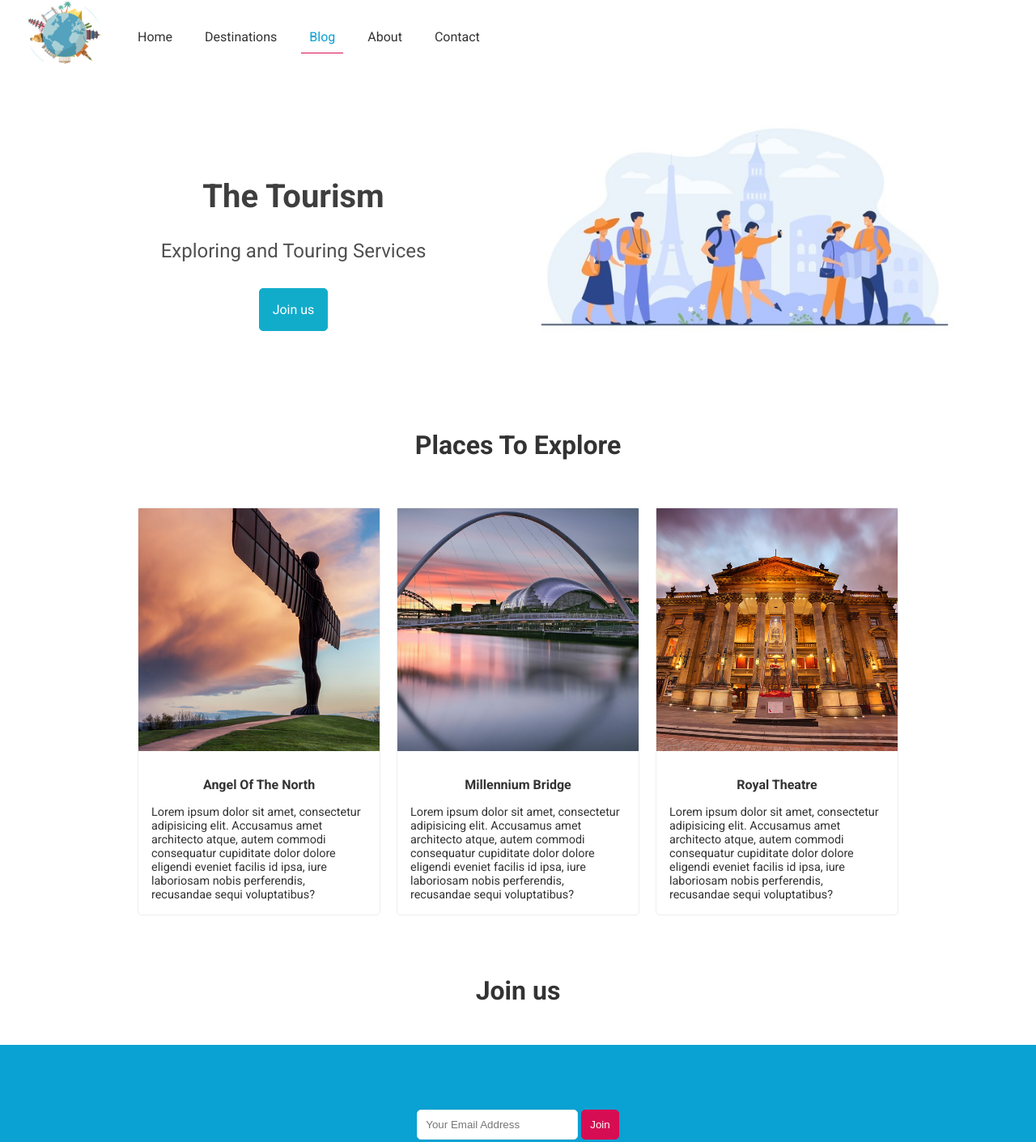
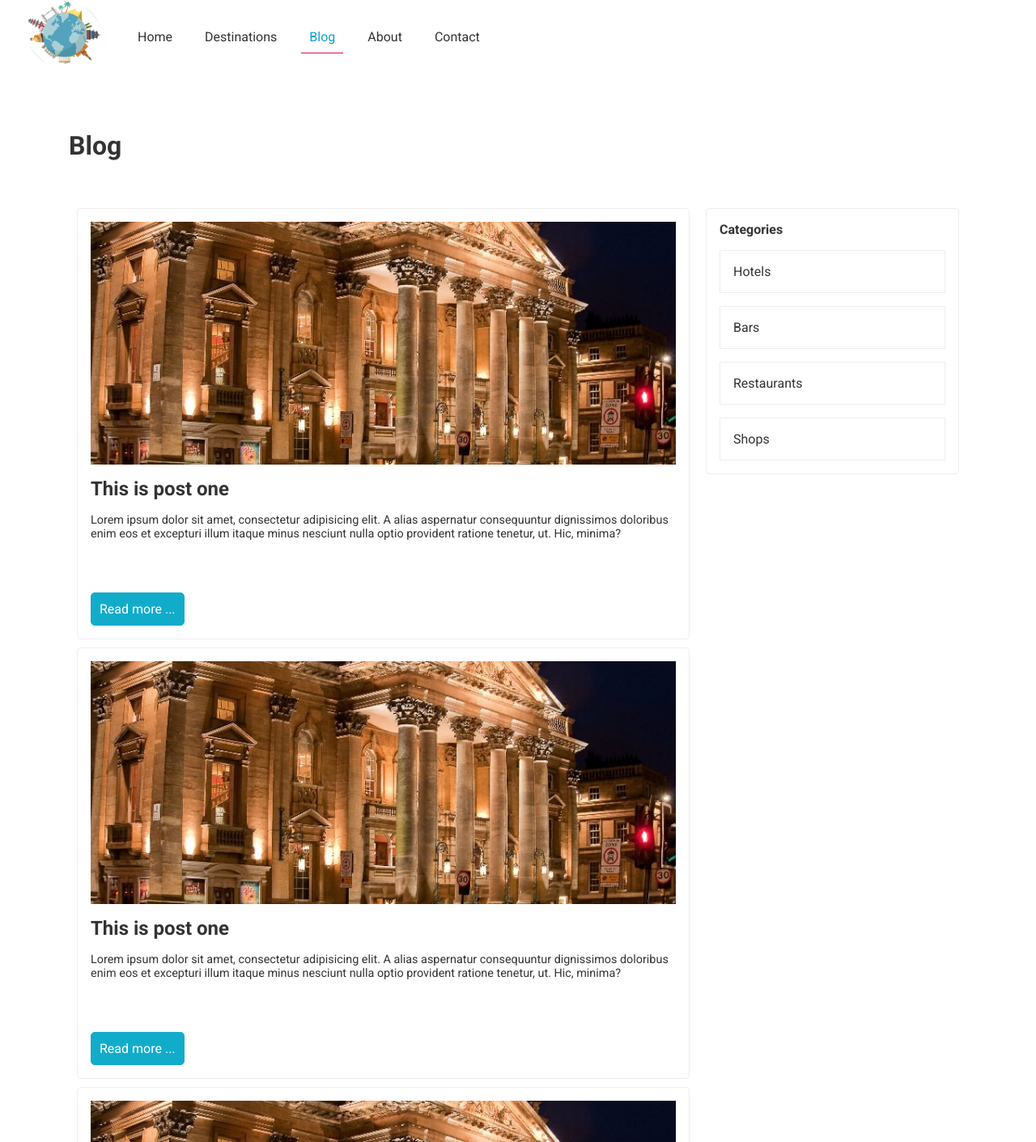
Before and after one commit to hamedhaghi/tourism, a plain HTML site: page blog.html in a window 1280 px wide. Shown: the part 7-1418 px from the top of the page at 81% size. Drawn offline with Linux system fonts and the light colour scheme.

Commit message:
[Add]: Add Blog

```diff
--- a/assets/css/app.css
+++ b/assets/css/app.css
@@ -216,6 +216,23 @@ footer ul li a {
     max-width: 100%;
 }
 
+.sidebar {
+    flex-basis: 30%;
+}
+
+.sidebar a {
+    color: var(--sidebar-a-color);
+}
+
+.sidebar a:hover {
+    background: var(--sidebar-a-hover-bg-color);
+    color: var(--sidebar-a-hover-color);
+}
+
+.posts {
+    flex-basis: 70%;
+}
+
 @media only screen and (max-width: 650px) {
 
     .navbar ul {
@@ -262,4 +279,9 @@ footer ul li a {
         text-align: center;
     }
 
+    .blog {
+        flex-direction: column;
+    }
+
+
 }
--- a/assets/css/colors.css
+++ b/assets/css/colors.css
@@ -19,4 +19,7 @@
     --pagination-a-color: #333;
     --pagination-active-bg-color: #0aa1d3;
     --pagination-active-color : #fff;
+    --sidebar-a-color : #333333;
+    --sidebar-a-hover-color: #0aa1d3;
+    --sidebar-a-hover-bg-color: #f8f8f8;
 }
--- a/assets/css/helpers.css
+++ b/assets/css/helpers.css
@@ -225,6 +225,18 @@
     flex-grow: 2 !important;
 }
 
+.flex-3 {
+    flex-grow: 3 !important;
+}
+
+.flex-4 {
+    flex-grow: 4 !important;
+}
+
+.flex-5 {
+    flex-grow: 5 !important;
+}
+
 .border {
     border:solid 1px #eee;
 }
@@ -247,5 +259,13 @@
 }
 
 .d-flex {
-    display: flex;
+    display: flex !important;
 }
+
+.list-unstyled {
+    list-style: none !important;
+}
+
+.text-decoration-none {
+    text-decoration: none !important;
+}
--- a/blog.html
+++ b/blog.html
@@ -33,73 +33,113 @@
             </li>
         </ul>
     </nav>
-    <div class="banner container">
-        <div class="text-center">
-            <h1 class="mt-4">The Tourism</h1>
-            <h2>Exploring and Touring Services</h2>
-            <a class="btn btn-primary d-inline-block p-1 mt-2" href="#join">Join us</a>
-        </div>
-        <div>
-            <img src="./assets/img/sample1.jpg" alt="people">
-        </div>
-    </div>
 </header>
 <main>
     <div class="container">
-        <h1 class="text-center mb-3 mt-4">Places To Explore</h1>
-        <div class="gallery">
-            <div class="card">
+        <h1 class="text-left mb-3 mt-4">Blog</h1>
+        <div class="d-flex blog">
+            <div class="posts flex-5">
+                <div class="card p-1">
                     <div class="card-body">
-                    <img src="./assets/img/angel-of-the-north/IMG_8762-Edit-Edit_xlarge.jpg"
-                         alt="angel-of-north">
-                    <h4 class="text-center mt-2">Angel Of The North</h4>
-                    <p class="p-1">
-                        Lorem ipsum dolor sit amet, consectetur adipisicing elit. Accusamus amet architecto atque, autem
-                        commodi
-                        consequatur cupiditate dolor dolore eligendi eveniet facilis id ipsa, iure laboriosam nobis
-                        perferendis,
-                        recusandae sequi voluptatibus?
+                        <img src="./assets/img/royal-theatre/newcatsle-theatre-royal-.jpg" alt="new-castle">
+                        <h2 class="mb-1 mt-1">This is post one</h2>
+                        <p>
+                            Lorem ipsum dolor sit amet, consectetur adipisicing elit. A alias aspernatur consequuntur dignissimos doloribus enim eos et excepturi illum itaque minus nesciunt nulla optio provident ratione tenetur, ut. Hic, minima?
                         </p>
+                        <a href="#" class="btn btn-primary d-inline-block mt-4">Read more ...</a>
                     </div>
                 </div>
-            <div class="card">
+                <div class="card p-1">
                     <div class="card-body">
-                    <img src="./assets/img/millennium-bridge/171-1719658_4k-wallpaper-newcastle.jpg"
-                         alt="millennium-bridge">
-                    <h4 class="text-center mt-2">Millennium Bridge</h4>
-                    <p class="p-1">
-                        Lorem ipsum dolor sit amet, consectetur adipisicing elit. Accusamus amet architecto atque, autem
-                        commodi
-                        consequatur cupiditate dolor dolore eligendi eveniet facilis id ipsa, iure laboriosam nobis
-                        perferendis,
-                        recusandae sequi voluptatibus?
+                        <img src="./assets/img/royal-theatre/newcatsle-theatre-royal-.jpg" alt="new-castle">
+                        <h2 class="mb-1 mt-1">This is post one</h2>
+                        <p>
+                            Lorem ipsum dolor sit amet, consectetur adipisicing elit. A alias aspernatur consequuntur dignissimos doloribus enim eos et excepturi illum itaque minus nesciunt nulla optio provident ratione tenetur, ut. Hic, minima?
                         </p>
+                        <a href="#" class="btn btn-primary d-inline-block mt-4">Read more ...</a>
                     </div>
                 </div>
-            <div class="card">
+                <div class="card p-1">
                     <div class="card-body">
-                    <img src="./assets/img/royal-theatre/IMG_7818-Edit-2-Edit_xlarge.jpg"
-                         alt="royal-theatre">
-                    <h4 class="text-center mt-2">Royal Theatre</h4>
-                    <p class="p-1">
-                        Lorem ipsum dolor sit amet, consectetur adipisicing elit. Accusamus amet architecto atque, autem
-                        commodi
-                        consequatur cupiditate dolor dolore eligendi eveniet facilis id ipsa, iure laboriosam nobis
-                        perferendis,
-                        recusandae sequi voluptatibus?
+                        <img src="./assets/img/royal-theatre/newcatsle-theatre-royal-.jpg" alt="new-castle">
+                        <h2 class="mb-1 mt-1">This is post one</h2>
+                        <p>
+                            Lorem ipsum dolor sit amet, consectetur adipisicing elit. A alias aspernatur consequuntur dignissimos doloribus enim eos et excepturi illum itaque minus nesciunt nulla optio provident ratione tenetur, ut. Hic, minima?
                         </p>
+                        <a href="#" class="btn btn-primary d-inline-block mt-4">Read more ...</a>
+                    </div>
+                </div>
+                <div class="card p-1">
+                    <div class="card-body">
+                        <img src="./assets/img/royal-theatre/newcatsle-theatre-royal-.jpg" alt="new-castle">
+                        <h2 class="mb-1 mt-1">This is post one</h2>
+                        <p>
+                            Lorem ipsum dolor sit amet, consectetur adipisicing elit. A alias aspernatur consequuntur dignissimos doloribus enim eos et excepturi illum itaque minus nesciunt nulla optio provident ratione tenetur, ut. Hic, minima?
+                        </p>
+                        <a href="#" class="btn btn-primary d-inline-block mt-4">Read more ...</a>
+                    </div>
+                </div>
+                <div class="card p-1">
+                    <div class="card-body">
+                        <img src="./assets/img/royal-theatre/newcatsle-theatre-royal-.jpg" alt="new-castle">
+                        <h2 class="mb-1 mt-1">This is post one</h2>
+                        <p>
+                            Lorem ipsum dolor sit amet, consectetur adipisicing elit. A alias aspernatur consequuntur dignissimos doloribus enim eos et excepturi illum itaque minus nesciunt nulla optio provident ratione tenetur, ut. Hic, minima?
+                        </p>
+                        <a href="#" class="btn btn-primary d-inline-block mt-4">Read more ...</a>
+                    </div>
+                </div>
+                <div class="card p-1">
+                    <div class="card-body">
+                        <img src="./assets/img/royal-theatre/newcatsle-theatre-royal-.jpg" alt="new-castle">
+                        <h2 class="mb-1 mt-1">This is post one</h2>
+                        <p>
+                            Lorem ipsum dolor sit amet, consectetur adipisicing elit. A alias aspernatur consequuntur dignissimos doloribus enim eos et excepturi illum itaque minus nesciunt nulla optio provident ratione tenetur, ut. Hic, minima?
+                        </p>
+                        <a href="#" class="btn btn-primary d-inline-block mt-4">Read more ...</a>
+                    </div>
+                </div>
+                <div class="pagination text-center mt-3 mb-3">
+                    <ul>
+                        <li>
+                            <a href="#"><</a>
+                        </li>
+                        <li>
+                            <a href="#" class="active">1</a>
+                        </li>
+                        <li>
+                            <a href="#">2</a>
+                        </li>
+                        <li>
+                            <a href="#">></a>
+                        </li>
+                    </ul>
+                </div>
+            </div>
+            <div class="sidebar flex-2">
+                <div class="card p-1">
+                    <div class="card-body">
+                        <h4>Categories</h4>
+                        <ul class="list-unstyled">
+                            <li class="mt-1">
+                                <a href="#" class="p-1 border d-block text text-decoration-none">Hotels</a>
+                            </li>
+                            <li class="mt-1">
+                                <a href="#" class="p-1 border d-block text text-decoration-none">Bars</a>
+                            </li>
+                            <li class="mt-1">
+                                <a href="#" class="p-1 border d-block text text-decoration-none">Restaurants</a>
+                            </li>
+                            <li class="mt-1">
+                                <a href="#" class="p-1 border d-block text text-decoration-none">Shops</a>
+                            </li>
+                        </ul>
+
                     </div>
                 </div>
             </div>
-        <h1 class="text-center mb-3 mt-4">Join us</h1>
         </div>
-    <div id="join" class="bg-blue text-center pt-5 pb-5">
-        <form class="join">
-            <div>
-                <input type="email" required autocomplete="off" class="form-control" placeholder="Your Email Address">
-                <button type="submit" class="btn btn-secondary">Join</button>
-            </div>
-        </form>
+
     </div>
 </main>
 <footer class="pb-5">
```
Lines whose indentation alone changed are shown as unchanged.
